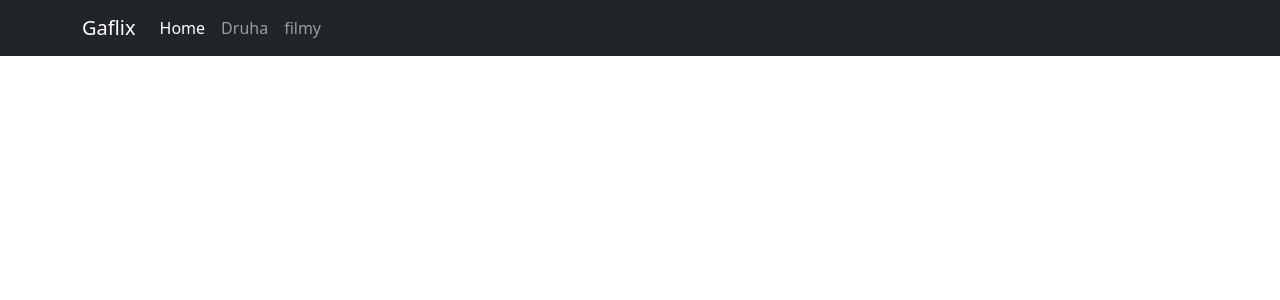
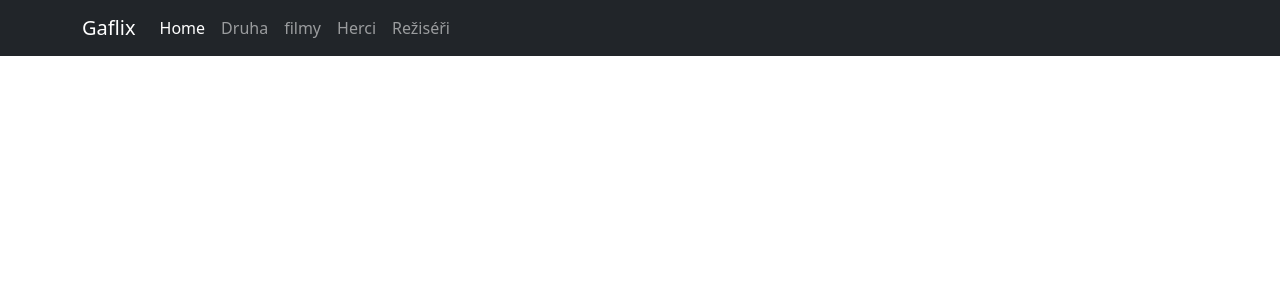
Before and after one commit to gyarab/2023_wa_sz_trilety_gaflix, a Django app: template filmy/templates/filmy/base.html in a window 1280 px wide. Shown: the top 300 px of the page. Run offline with Django 5.2, Linux system fonts and the light colour scheme; the template is opened without the code that fills it, so the values that code supplies are empty.

Commit message:
Update base.html

```diff
--- a/filmy/templates/filmy/base.html
+++ b/filmy/templates/filmy/base.html
@@ -24,6 +24,12 @@
                     <li class="nav-item">
                         <a class="nav-link" href="/filmy/">filmy</a>
                     </li>
+                    <li class="nav-item">
+                    <a class="nav-link" href="{% url 'actors' %}">Herci</a>
+                </li>
+                <li class="nav-item">
+                    <a class="nav-link" href="{% url 'directors' %}">Režiséři</a>
+                </li>
                 </ul>
             </div>
         </div>
```
